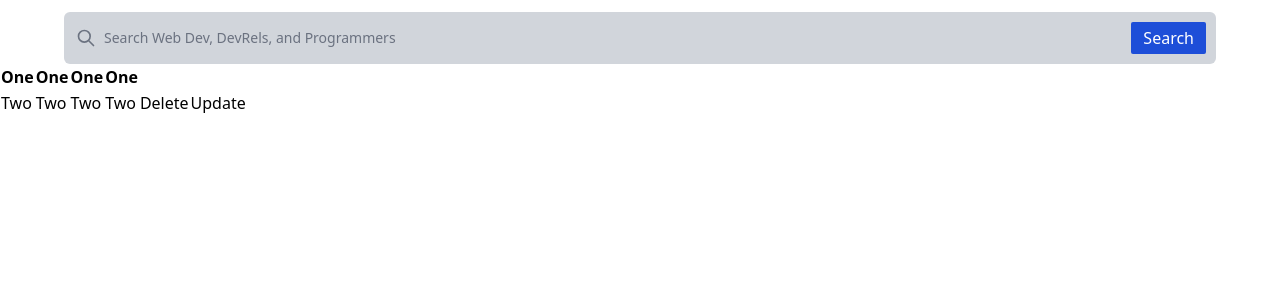
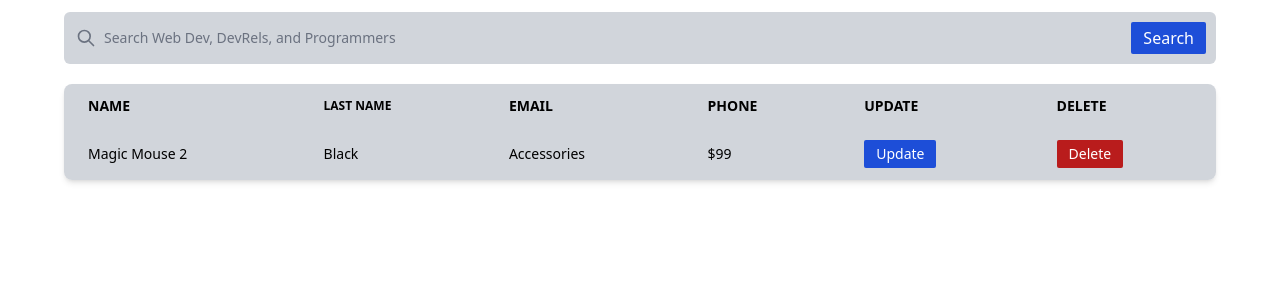
Before and after one commit to AliSinaYOusofi/mongoose, a Next.js app in the folder mongoose/front-end/: page / in a window 1280 px wide. Shown: the top 300 px of the page. Built offline with nearby package versions, Linux system fonts and the light colour scheme.

Commit message:
front-end done

```diff
--- a/mongoose/front-end/components/SearchBar.tsx
+++ b/mongoose/front-end/components/SearchBar.tsx
@@ -9,7 +9,7 @@
                     <svg aria-hidden="true" className="w-5 h-5 text-gray-500 dark:text-gray-400" fill="none" stroke="currentColor" viewBox="0 0 24 24" xmlns="http://www.w3.org/2000/svg"><path stroke-linecap="round" stroke-linejoin="round" stroke-width="2" d="M21 21l-6-6m2-5a7 7 0 11-14 0 7 7 0 0114 0z"></path></svg>
                 </div>
                 <input type="search" id="default-search" className="block p-4 pl-10 w-full text-sm border-none outline-none rounded-md text-gray-900 bg-gray-300 " placeholder="Search Web Dev, DevRels, and Programmers" required />
-                <button type="submit" className="text-white absolute right-2.5 bottom-2.5 bg-blue-700 p-1 px-3 rounded-sm">Search</button>
+                <button type="submit" className="text-white absolute right-2.5 bottom-2.5 bg-blue-700 p-1 px-3 rounded-sm border-none outline-none transition-all duration-300 hover:-translate-y-1">Search</button>
             </div>
         </form>
     );
--- a/mongoose/front-end/components/Table.tsx
+++ b/mongoose/front-end/components/Table.tsx
@@ -3,23 +3,60 @@
 
 const Table : NextPage = () =>  {
   return (
-    <div className="">
-        <table>
-            <tr>
-                <th> One </th>
-                <th> One </th>
-                <th> One </th>
-                <th> One </th>
-            </tr>
-            <tr>
-                <td> Two </td>
-                <td> Two </td>
-                <td> Two </td>
-                <td> Two </td>
-                <td> <button> Delete </button></td>
-                <td> <button> Update </button></td>
-            </tr>
-        </table>
+    <div className="md:w-[90%] ml-auto mr-auto mt-5 lg:p-0 px-2 rounded-md ">
+
+      <div className="overflow-x-auto relative shadow-md rounded-lg">
+          <table className="w-full text-sm text-left text-gray-500 dark:text-gray-400">
+              <thead className="text-xs text-black uppercase bg-gray-300 dark:bg-gray-200 ">
+                  <tr>
+                      <th scope="col" className="md:py-3 md:px-6 py-1 px-2 text-xs md:text-sm">
+                          Name
+                      </th>
+                      <th scope="col" className="md:py-3 md:px-6 py-1 px-2 text-xs md:text-smx">
+                          Last Name
+                      </th>
+                      <th scope="col" className="md:py-3 md:px-6 py-1 px-2 text-xs md:text-sm">
+                          Email
+                      </th>
+                      <th scope="col" className="md:py-3 md:px-6 py-1 px-2 text-xs md:text-sm">
+                          Phone
+                      </th>
+                      <th scope="col" className="md:py-3 md:px-6 py-1 px-2 text-xs md:text-sm">
+                          Update
+                      </th>
+                      <th scope="col" className="md:py-3 md:px-6 py-1 px-2 text-xs md:text-sm">
+                          Delete
+                      </th>
+
+                  </tr>
+              </thead>
+              <tbody>
+
+                  <tr className=" bg-gray-300 md:py-3 md:px-6 py-1 px-2 text-black">
+                      <td  className="md:py-3 md:px-6 py-1 px-2  text-xs md:text-sm whitespace-nowrap ">
+                          Magic Mouse 2
+                      </td>
+                      <td className="md:py-3 md:px-6 py-1 px-2 text-xs md:text-sm">
+                          Black
+                      </td>
+                      <td className="md:py-3 md:px-6 py-1 px-2 text-xs md:text-sm">
+                          Accessories
+                      </td>
+                      <td className="md:py-3 md:px-6 py-1 px-2 text-xs md:text-sm">
+                          $99
+                      </td>
+
+                      <td className="md:py-3 md:px-6 py-1 px-2 text-xs md:text-sm">
+                        <button type="submit" className="text-white bg-blue-700 p-1 px-3 rounded-sm border-none outline-none transition-all duration-300 hover:-translate-y-1">Update</button>
+                      </td>
+                      <td className="md:py-3 md:px-6 py-1 px-2">
+                        <button type="submit" className="text-white bg-red-700 p-1 px-3 rounded-sm border-none outline-none transition-all duration-300 hover:-translate-y-1">Delete</button>
+                      </td>
+                  </tr>
+              </tbody>
+          </table>
+      </div>
+
     </div>
   )
 }
```
